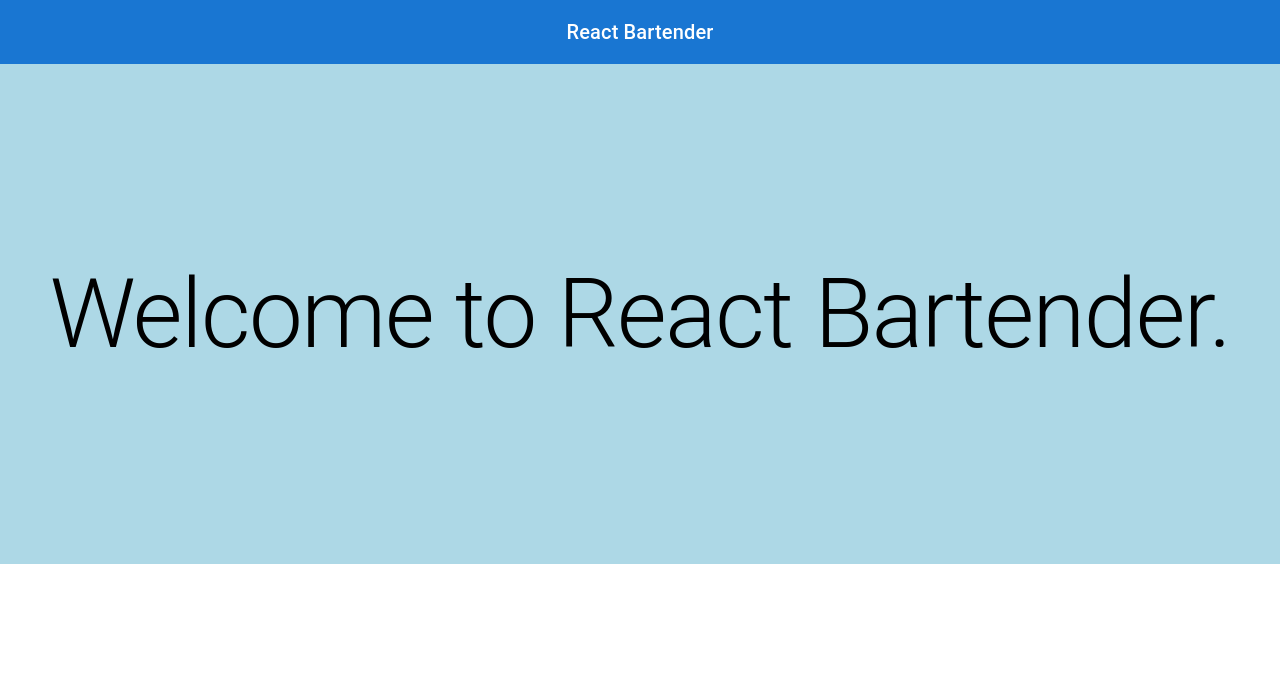
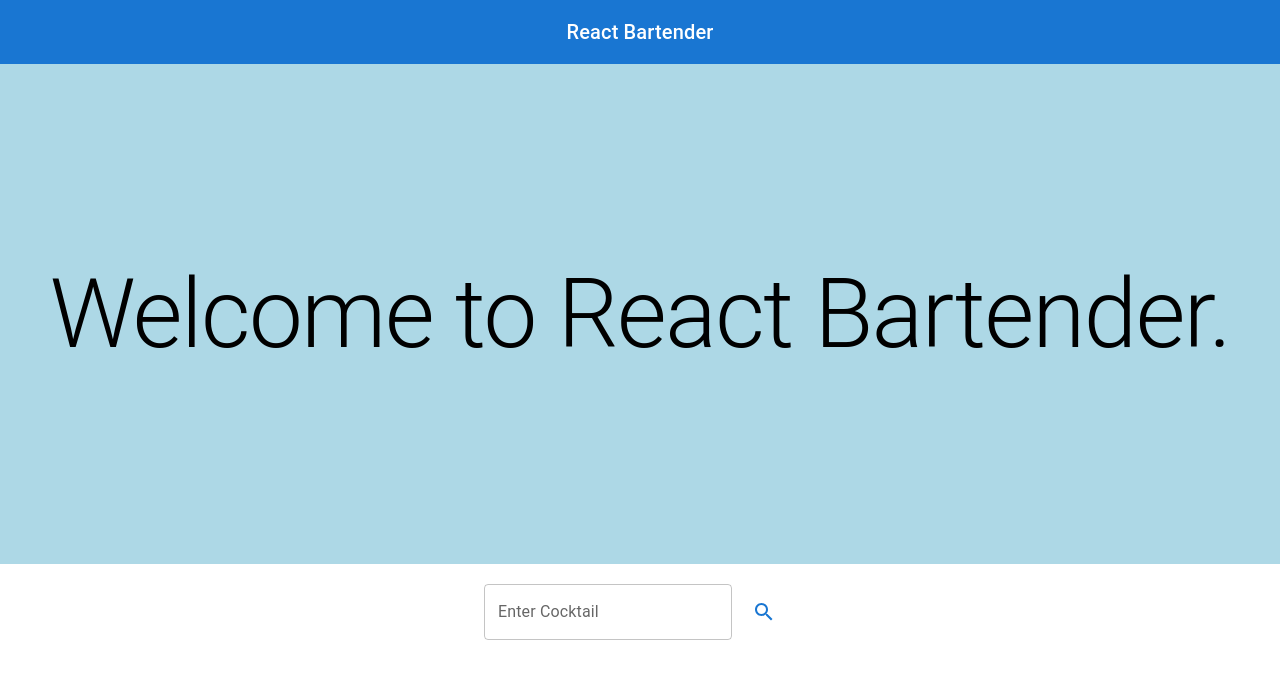
Before and after one commit to javiermelendrez1/react-bartender-v2, a React (Create React App) app in the folder react-bartender-v2/: page / in a window 1280 px wide. Shown: the top 678 px of the page. Built offline with nearby package versions, Linux system fonts and the light colour scheme.

Commit message:
created search bar

```diff
--- a/react-bartender-v2/src/App.js
+++ b/react-bartender-v2/src/App.js
@@ -1,11 +1,13 @@
 import './App.css';
 import HeroImage from './components/HeroImage/HeroImage';
 import NavBar from './components/NavBar/NavBar';
+import SearchBar from './components/SearchBar/SearchBar';
 function App() {
   return (
     <div className="App">
       <NavBar/>
       <HeroImage />
+      <SearchBar/>
     </div>
   );
 }
--- /dev/null
+++ b/react-bartender-v2/src/components/SearchBar/SearchBar.js
@@ -0,0 +1,23 @@
+import React from 'react';
+import TextField from '@mui/material/TextField';
+import Button from '@mui/material/Button';
+import Box from '@mui/material/Box';
+import SearchIcon from '@mui/icons-material/Search';
+const SearchBar = () => {
+    return(
+        <form>
+            <Box sx={{
+                display: 'flex',
+                alignItems: 'center',
+                justifyContent: 'center',
+                flexDirection: 'row',
+                padding: '20px',
+            }}>
+                <TextField id="outlined-basic" label="Enter Cocktail" variant="outlined" />
+                <Button variant="text"><SearchIcon/></Button>
+            </Box>
+
+        </form>
+    );
+};
+export default SearchBar;
```
